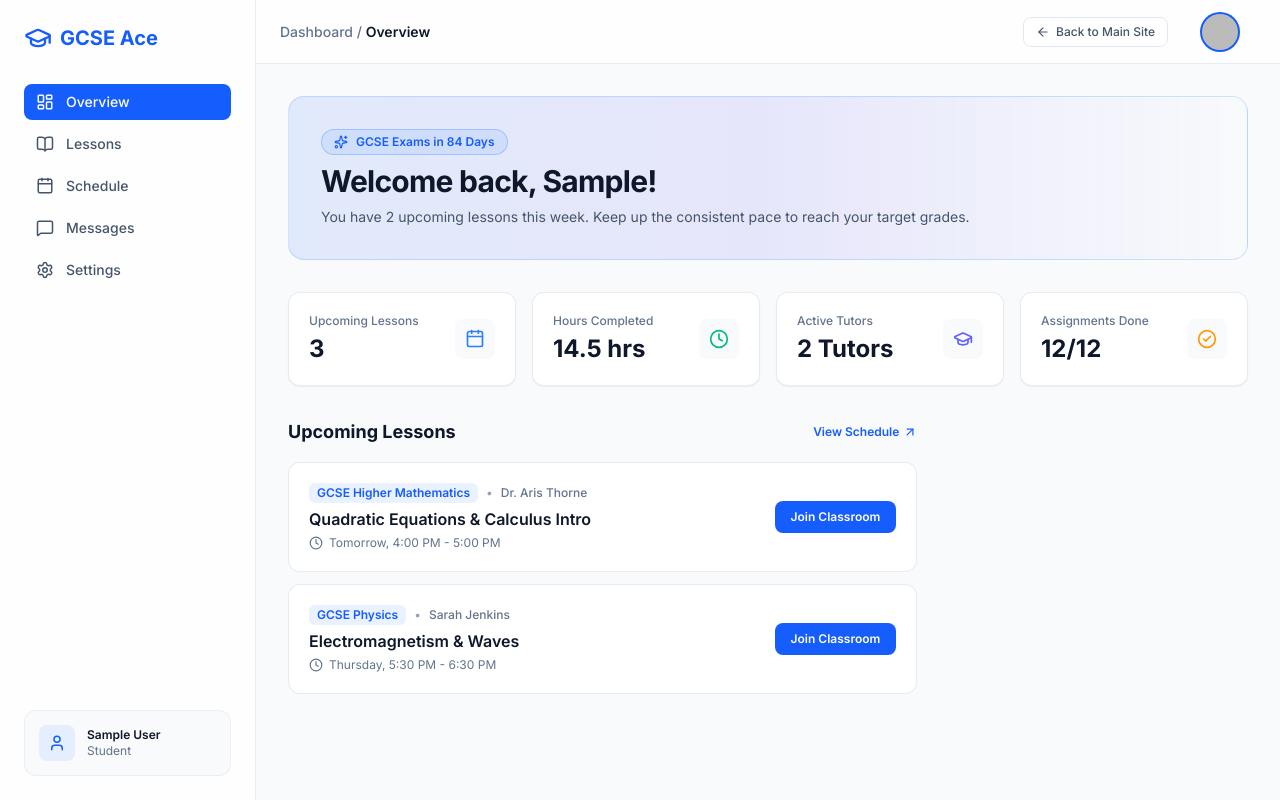
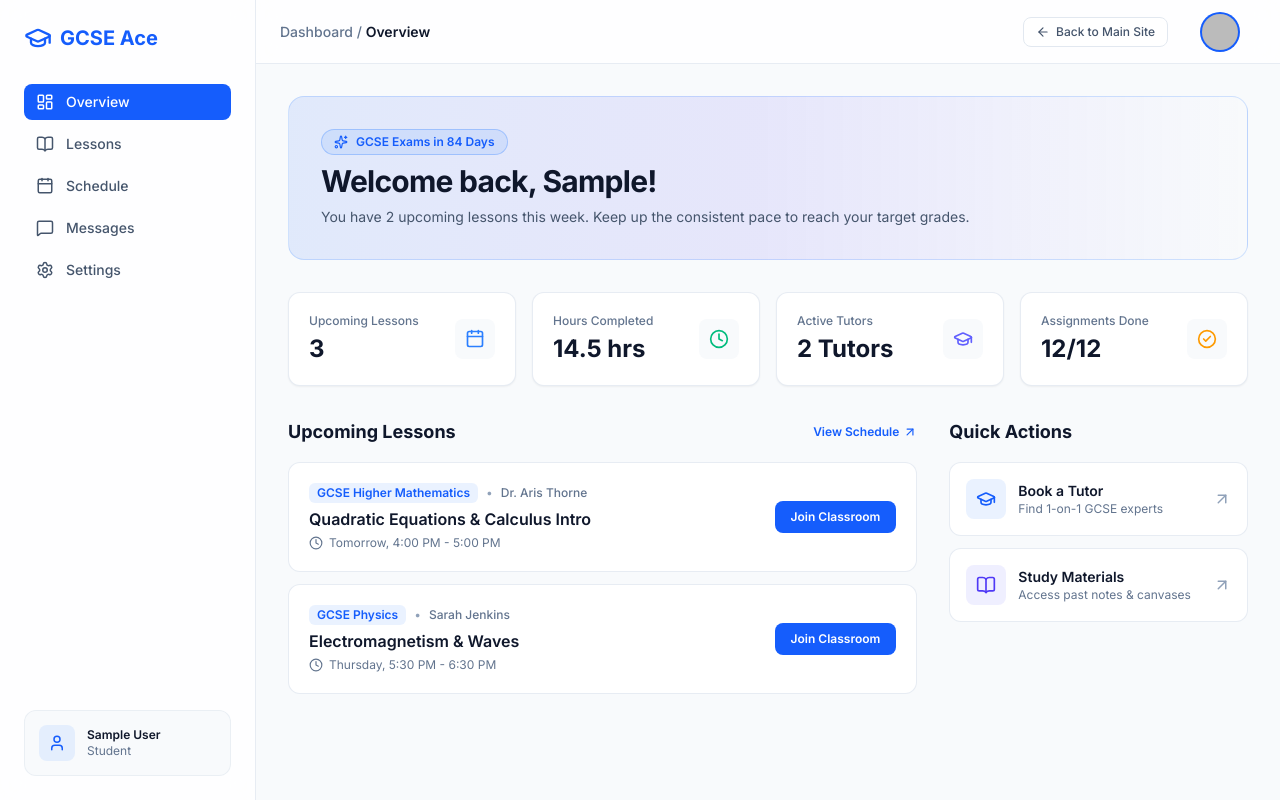
Before and after one commit to alexraju01/GCSE-tutor-app, a Next.js app in the folder client/: page /dashboard/student in a window 1280 px wide. Built offline with nearby package versions, Linux system fonts and the light colour scheme; no server answers; sample sign-in values are in the browser's storage.

Commit message:
Added quick action section

```diff
--- a/client/src/app/(dashboard)/dashboard/student/page.tsx
+++ b/client/src/app/(dashboard)/dashboard/student/page.tsx
@@ -1,6 +1,14 @@
 import { auth } from "@auth";
 
-import { ArrowUpRight, Calendar, CheckCircle2, Clock, GraduationCap, Sparkles } from "lucide-react";
+import {
+	ArrowUpRight,
+	BookOpen,
+	Calendar,
+	CheckCircle2,
+	Clock,
+	GraduationCap,
+	Sparkles,
+} from "lucide-react";
 import Link from "next/link";
 
 const StudentDashboardPage = async () => {
@@ -130,6 +138,56 @@ const StudentDashboardPage = async () => {
 						))}
 					</div>
 				</div>
+				{/* QUICK ACTIONS SIDEBAR (1 COLUMN) */}
+				<div className='space-y-4'>
+					<h3 className='text-lg font-bold text-slate-900 dark:text-slate-100'>Quick Actions</h3>
+
+					<div className='space-y-3'>
+						<Link
+							href='/teachers'
+							className='group flex items-center justify-between rounded-xl border border-slate-200/80 bg-white p-4 transition-all hover:border-blue-500/50 hover:shadow-md dark:border-slate-800/80 dark:bg-slate-900/50'>
+							<div className='flex items-center gap-3'>
+								<div className='rounded-lg bg-blue-500/10 p-2.5 text-blue-600 dark:text-blue-400'>
+									<GraduationCap size={20} />
+								</div>
+								<div>
+									<h4 className='text-sm font-semibold text-slate-900 dark:text-slate-100'>
+										Book a Tutor
+									</h4>
+									<p className='text-xs text-slate-500 dark:text-slate-400'>
+										Find 1-on-1 GCSE experts
+									</p>
+								</div>
+							</div>
+							<ArrowUpRight
+								size={18}
+								className='text-slate-400 transition-transform group-hover:translate-x-0.5 group-hover:-translate-y-0.5'
+							/>
+						</Link>
+
+						<Link
+							href='/dashboard/lessons'
+							className='group flex items-center justify-between rounded-xl border border-slate-200/80 bg-white p-4 transition-all hover:border-blue-500/50 hover:shadow-md dark:border-slate-800/80 dark:bg-slate-900/50'>
+							<div className='flex items-center gap-3'>
+								<div className='rounded-lg bg-indigo-500/10 p-2.5 text-indigo-600 dark:text-indigo-400'>
+									<BookOpen size={20} />
+								</div>
+								<div>
+									<h4 className='text-sm font-semibold text-slate-900 dark:text-slate-100'>
+										Study Materials
+									</h4>
+									<p className='text-xs text-slate-500 dark:text-slate-400'>
+										Access past notes & canvases
+									</p>
+								</div>
+							</div>
+							<ArrowUpRight
+								size={18}
+								className='text-slate-400 transition-transform group-hover:translate-x-0.5 group-hover:-translate-y-0.5'
+							/>
+						</Link>
+					</div>
+				</div>
 			</div>
 		</div>
 	);
```
